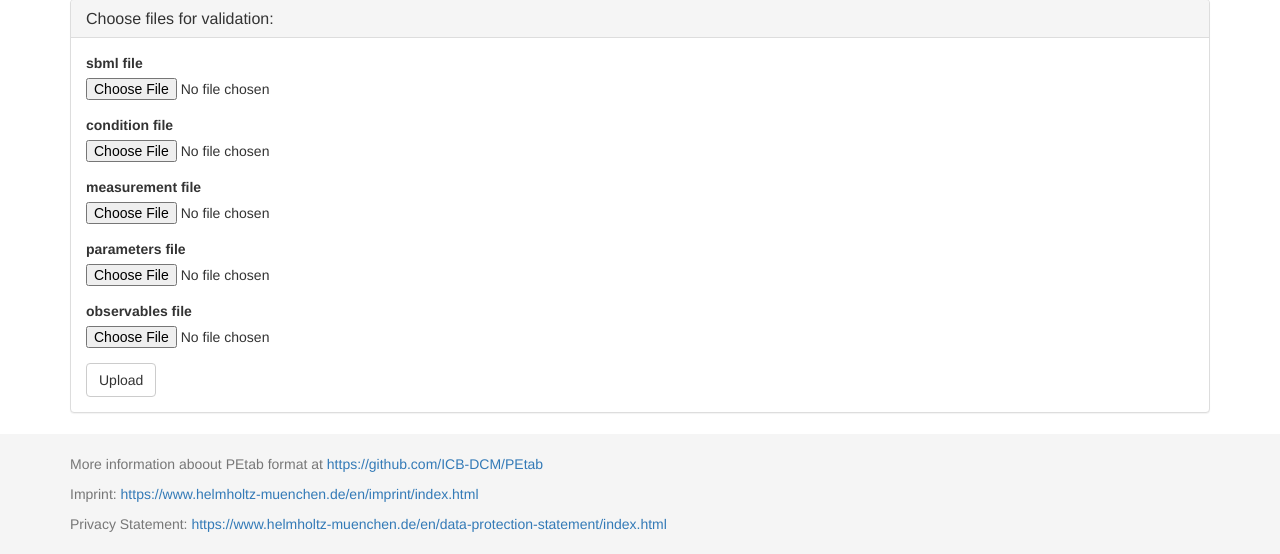
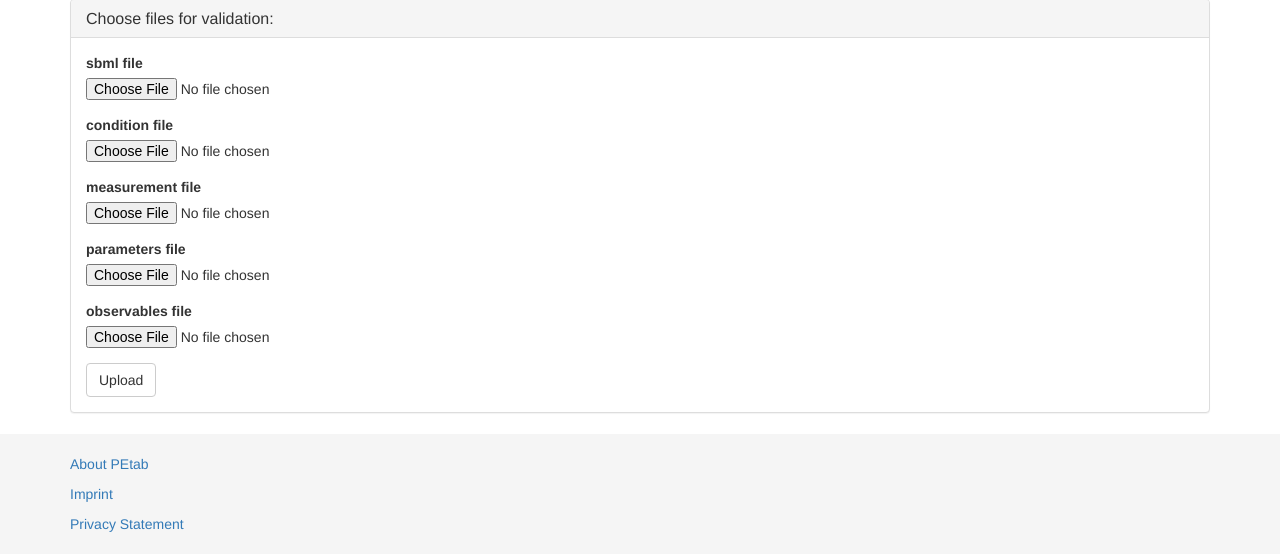
Before and after one commit to PEtab-dev/petab_web_validator, a Flask app: page / in a window 1280 px wide. Shown: the part 246-800 px from the top of the page. Run offline with Flask 2, Linux system fonts and the light colour scheme; some libraries are stand-ins or nearby versions.

Commit message:
Reduce footer verbosity (#1)

```diff
--- a/app/templates/base.html
+++ b/app/templates/base.html
@@ -26,21 +26,18 @@
     <footer class="footer">
         <div class="container">
             <p class="text-muted">
-                More information aboout PEtab format at
-                <a href="https://github.com/ICB-DCM/PEtab">
-                    https://github.com/ICB-DCM/PEtab
+                <a href="https://petab.readthedocs.io/">
+                    About PEtab
                 </a>
             </p>
             <p class="text-muted">
-                Imprint:
                 <a href="https://www.helmholtz-muenchen.de/en/imprint/index.html">
-                    https://www.helmholtz-muenchen.de/en/imprint/index.html
+                    Imprint
                 </a>
             </p>
             <p class="text-muted">
-                Privacy Statement:
                 <a href="https://www.helmholtz-muenchen.de/en/data-protection-statement/index.html">
-                    https://www.helmholtz-muenchen.de/en/data-protection-statement/index.html
+                    Privacy Statement
                 </a>
             </p>
         </div>
```
